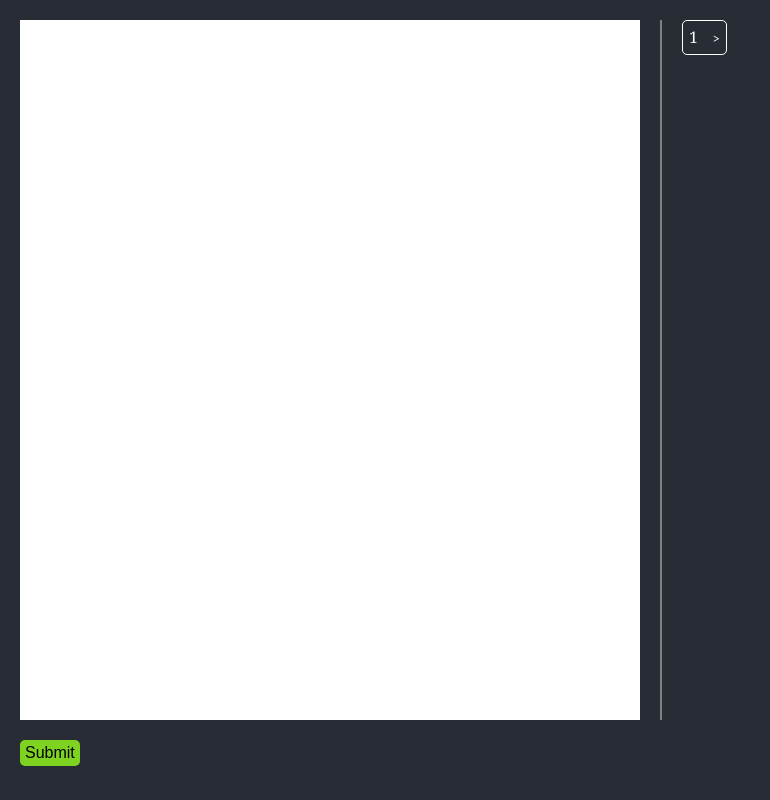
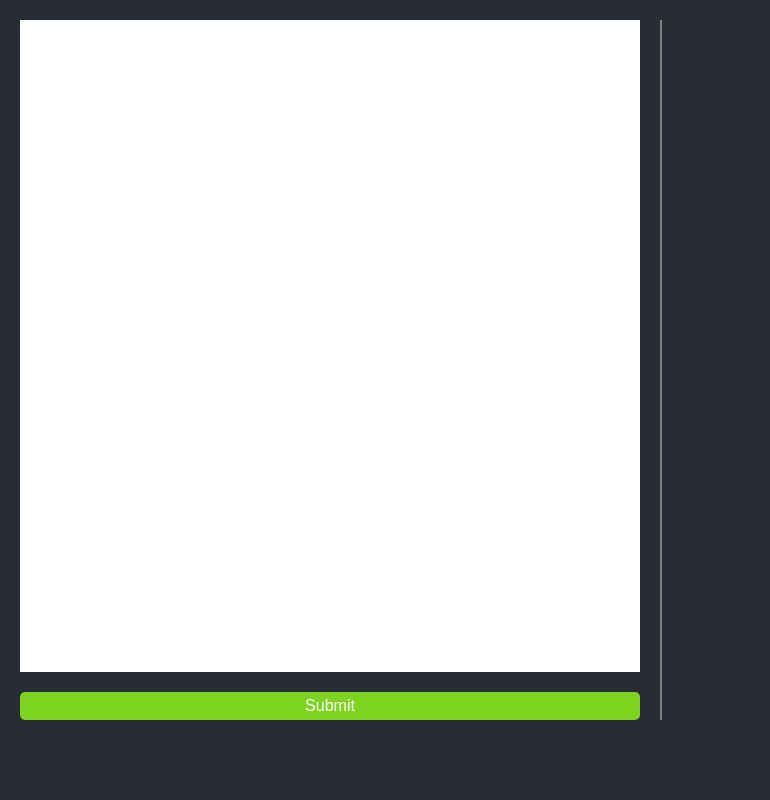
Before and after one commit to shekharaditya7/my-app, a React (Create React App) app: page /nav in a window 1280 px wide. Shown: the whole page, without its empty margins (0-770 px from the left). Built offline with nearby package versions, Linux system fonts and the light colour scheme.

Commit message:
user input accepted

```diff
--- a/src/App.css
+++ b/src/App.css
@@ -19,7 +19,9 @@
   margin: 0 20px;
 }
 .button {
-  padding: 5px;
+  padding: 6px;
+  font-size: 16px;
+  color: white;
   border-radius: 5px;
   background-color: #7ed321;
 }
--- a/src/components/Drawer/index.js
+++ b/src/components/Drawer/index.js
@@ -107,7 +107,6 @@ function Drawer() {
 
       <canvas
         ref={canRef}
-        // onTouchStart={() => console.log("hey")}
         onTouchStart={() => setPressed(true)}
         onTouchEnd={() => setPressed(false)}
         onMouseDown={() => setPressed(true)}
--- a/src/components/NestedNav/NestedNavItem.js
+++ b/src/components/NestedNav/NestedNavItem.js
@@ -46,12 +46,11 @@ const defaultNavObject = {
     },
     {
       label: "5",
-      listItems: [],
     },
   ],
 };
 
-export default function NestedNavItem({ navObject = defaultNavObject }) {
+export default function NestedNavItem({ navObject }) {
   const [showListItems, setShowListItems] = useState(false);
   const [style, setStyle] = useState(null);
 
@@ -64,6 +63,8 @@ export default function NestedNavItem({ navObject = defaultNavObject }) {
     });
     setShowListItems(true);
   };
+
+  if (!navObject.label) return null;
 
   return (
     <Link
--- a/src/components/NestedNav/index.js
+++ b/src/components/NestedNav/index.js
@@ -1,13 +1,19 @@
 import { useState } from "react";
 import NestedNavItem from "./NestedNavItem";
+import validateNavObject from "./validateNavObject";
 import styles from "./index.module.scss";
 
 export default function NestedNav() {
   const [text, setText] = useState("");
+  const [navObject, setNavObject] = useState({});
   const handleTextChange = (event) => {
-    console.log(event.target.value);
     setText(event.target.value);
   };
+
+  const handleTextSubmit = () => {
+    setNavObject(validateNavObject(text));
+  };
+
   return (
     <div className={styles.wrapper}>
       <div className={styles.lhs}>
@@ -17,11 +23,13 @@ export default function NestedNav() {
           onChange={handleTextChange}
           className={styles.textArea}
         ></textarea>
-        <button className="button"> Submit </button>
+        <button className="button" onClick={handleTextSubmit}>
+          Submit
+        </button>
       </div>
       <div className="vertical-line"></div>
       <div className={styles.rhs}>
-        <NestedNavItem />
+        <NestedNavItem navObject={navObject} />
       </div>
     </div>
   );
--- a/src/components/NestedNav/index.module.scss
+++ b/src/components/NestedNav/index.module.scss
@@ -5,6 +5,8 @@
 }
 
 .lhs {
+  display: flex;
+  flex-direction: column;
   width: 50%;
   height: calc(100vh - 100px);
   width: 50%;
--- a/src/components/NestedNav/parseNavObjectInput.js
+++ b/src/components/NestedNav/parseNavObjectInput.js
@@ -8,7 +8,8 @@ export default function parseNavObjectInput(navObjectString) {
   try {
     parsedNavObject = JSON.parse(navObjectString);
   } catch (error) {
-    console.log("Error Parsing JSON ", error);
+    alert("Error Parsing JSON ", error);
+    console.log(error);
   }
   return parsedNavObject;
 }
--- a/src/components/NestedNav/validateNavObject.js
+++ b/src/components/NestedNav/validateNavObject.js
@@ -6,9 +6,12 @@ import parseNavObjectInput from "./parseNavObjectInput";
  */
 
 export default function validateNavObject(navObjectString) {
-  const parsedNavObj = parseNavObjectInput(navObjectString);
+  if (typeof navObjectString !== "string") return {};
+  const plainText = navObjectString.replace(/\n/g, "");
+  const parsedNavObj = parseNavObjectInput(plainText);
 
-  return validateNavObjectUtil(parsedNavObj);
+  if (validateNavObjectUtil(parsedNavObj)) return parsedNavObj;
+  return {};
 }
 
 /**
@@ -25,9 +28,11 @@ function validateNavObjectUtil(navObj) {
     ((navObj.listItems && Array.isArray(navObj.listItems)) || !navObj.listItems)
   ) {
     let ans = true;
-    navObj.listItems.forEach((item) => {
-      ans = ans && validateNavObjectUtil(item);
-    });
+    if (navObj.listItems) {
+      navObj.listItems?.forEach((item) => {
+        ans = ans && validateNavObjectUtil(item);
+      });
+    }
     return ans;
   }
   return false;
```
